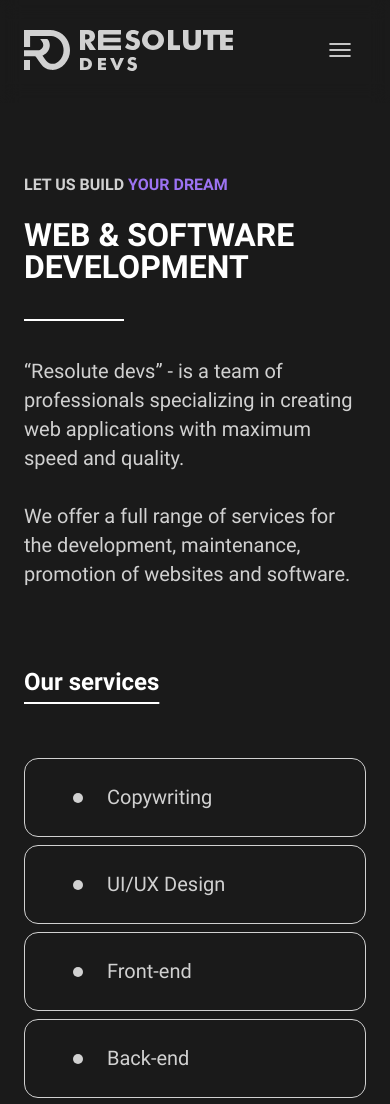
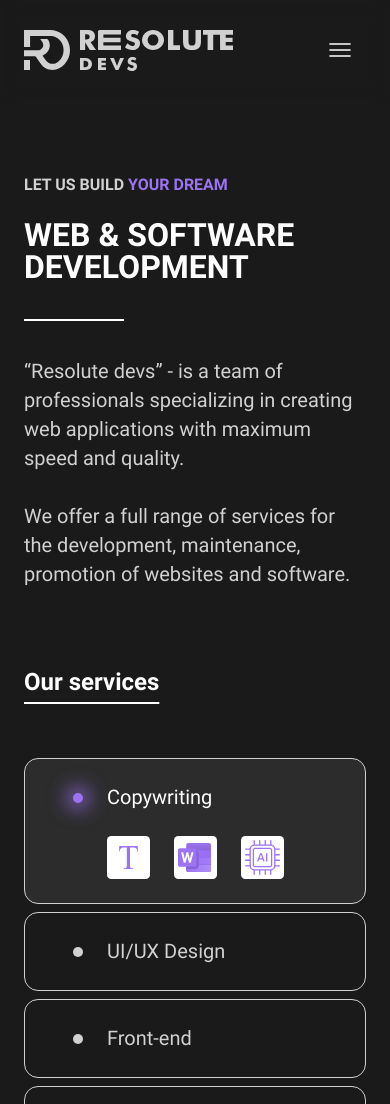
Before and after one commit to yavyachko/resolute-devs-react, a React (Create React App) app: page / in a window 390 px wide. Shown: the top 1104 px of the page. Built offline with nearby package versions, Linux system fonts and the light colour scheme.

Commit message:
added first service selection on <1000

```diff
--- a/src/components/ServiceItem/ServiceItem.jsx
+++ b/src/components/ServiceItem/ServiceItem.jsx
@@ -1,6 +1,6 @@
 import classes from "./ServiceItem.module.scss"
 import { useRef, useEffect } from "react"
-export default function ServiceItem({ children, icons }) {
+export default function ServiceItem({ children, icons, isActivated=0 }) {
 
 
     const itemRef = useRef(null)
@@ -25,10 +25,18 @@
           observer.observe(itemRef.current);
         }
 
+          if(isActivated && window.innerWidth<1000){
+            itemRef.current.classList.add(classes.activated)
+            document.addEventListener("click",()=>{
+              itemRef.current.classList.remove(classes.activated)
+            })
+          }
+
         return () => {
           observer.disconnect();
         };
-      }, []);
+      }, [isActivated]);
+
 
     return (
         <div ref={itemRef} className={classes["faq-wrapper"]}>
--- a/src/components/ServiceItem/ServiceItem.module.scss
+++ b/src/components/ServiceItem/ServiceItem.module.scss
@@ -145,3 +145,28 @@
   transform: translateY(0px);
   transition: 1s;
 }
+
+.activated {
+  border: 1px solid var(--color-grey-main);
+  background-color: var(--color-grey-secondary);
+}
+
+.activated .faq-wrapper__activator {
+  color: var(--color-white-main);
+}
+
+.activated .faq-wrapper__activator__left__dot {
+  background-color: var(--color-accent-main);
+  box-shadow: 0px 0px 20px 5px var(--color-accent-main);
+}
+
+.activated .faq-wrapper__activator__icons {
+  opacity: 1;
+}
+
+.activated .faq-wrapper__activator__icons {
+  display: flex;
+  flex-wrap: wrap;
+  transition: 0.3s;
+  justify-content: flex-start;
+}
--- a/src/components/Services/Services.jsx
+++ b/src/components/Services/Services.jsx
@@ -25,7 +25,7 @@
         <section ref={sectionRef} className={classes["services"]}>
             <h2 className={classes["services__header"]}>Our services</h2>
             <div className={classes["services__content"]}>
-                <ServiceItem icons={[
+                <ServiceItem isActivated={1} icons={[
                     <TIcon />,
                     <WordIcon />,
                     <AIIcon />
```
